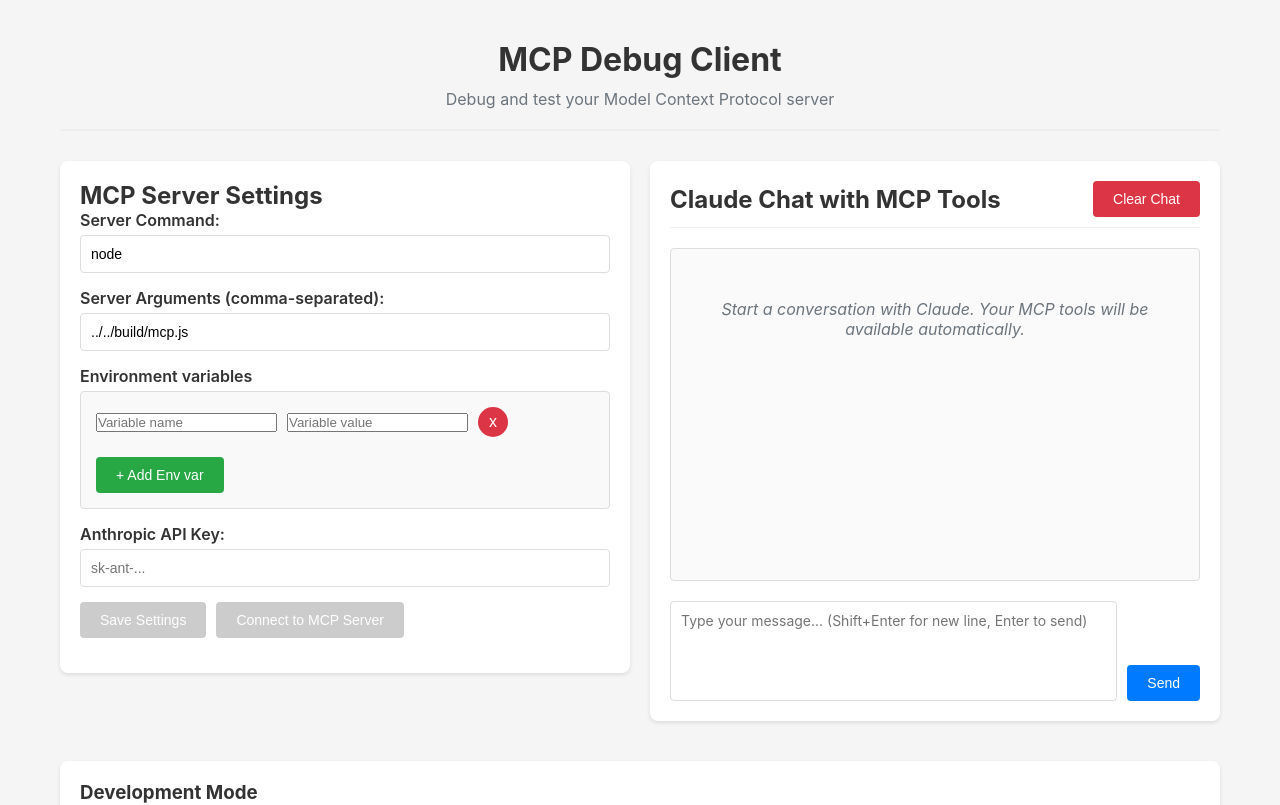
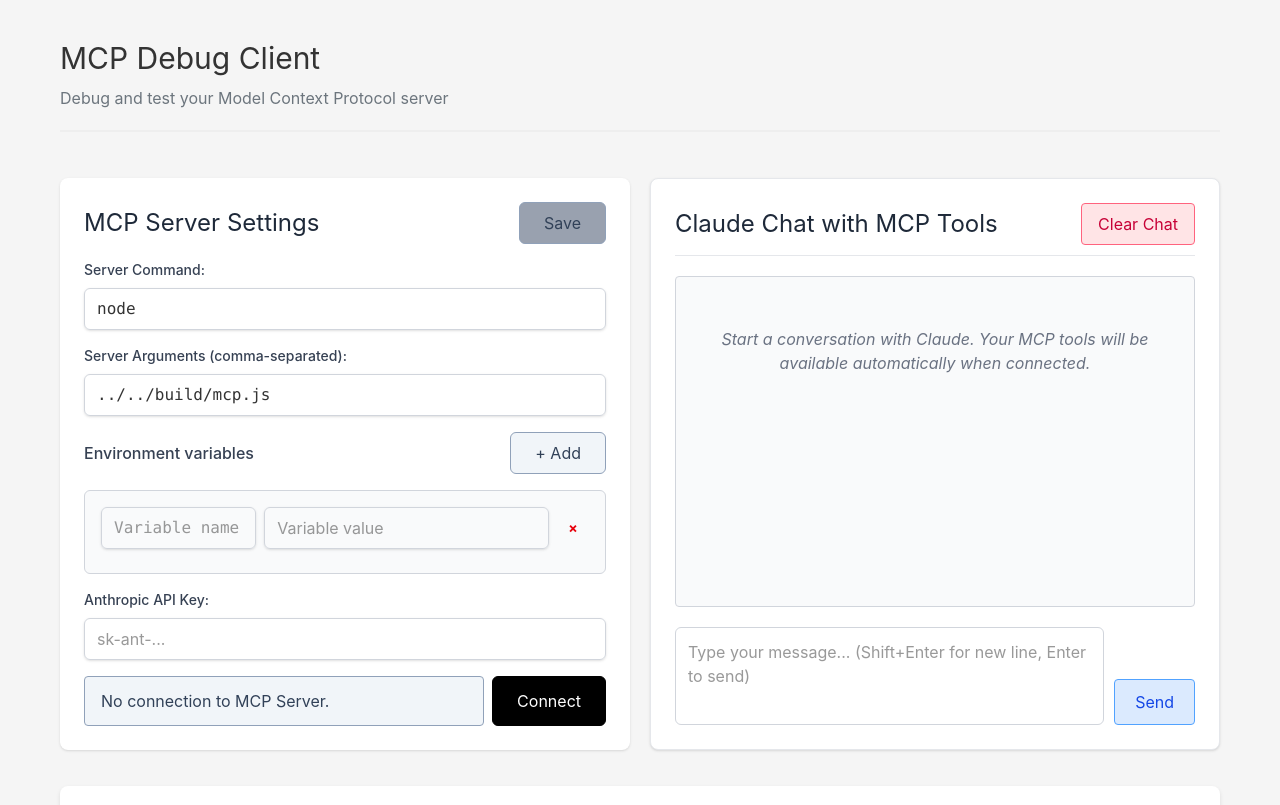
Before and after one commit to faraazahmad/mcp_debug, a Vue app: page / in a window 1280 px wide. Shown: the top 805 px of the page. Built offline with nearby package versions, Linux system fonts and the light colour scheme.

Commit message:
feat: Use Tailwindcss (#1)
* feat: install tailwindcss

* fix: working tailwind integration

* fix: use tailwind in settings panel

* fix: top design

* fix: highlight code

* fix: tool name font

```diff
--- a/bridge-server.js
+++ b/bridge-server.js
@@ -102,6 +102,7 @@ app.post('/api/mcp/connect', async (req, res) => {
       resources: resourcesResult.resources
     })
   } catch (error) {
+    console.log(error)
     res.status(500).json({
       success: false,
       error: error.message
--- a/index.html
+++ b/index.html
@@ -3,6 +3,7 @@
   <head>
     <meta charset="UTF-8" />
     <link rel="icon" type="image/svg+xml" href="/vite.svg" />
+    <link rel="stylesheet" href="src/style.css">
     <meta name="viewport" content="width=device-width, initial-scale=1.0" />
     <title>MCP Client</title>
   </head>
--- a/package.json
+++ b/package.json
@@ -12,12 +12,17 @@
     "@modelcontextprotocol/sdk": "^1.12.1",
     "cors": "^2.8.5",
     "express": "^5.1.0",
+    "highlight.js": "^11.11.1",
     "pinia": "^2.1.0",
     "vue": "^3.4.0",
     "vue-router": "^4.2.0"
   },
   "devDependencies": {
+    "@tailwindcss/vite": "^4.1.8",
     "@vitejs/plugin-vue": "^5.0.0",
+    "autoprefixer": "^10.4.21",
+    "postcss": "^8.5.4",
+    "tailwindcss": "^4.1.8",
     "typescript": "^5.3.0",
     "vite": "^5.0.0",
     "vue-tsc": "^1.8.0"
--- a/src/App.vue
+++ b/src/App.vue
@@ -1,25 +1,18 @@
 <template>
-  <div class="container">
+  <div class="container p-4 flex flex-col gap-4">
     <header>
-      <h1>MCP Debug Client</h1>
+      <h1 class="text-3xl">MCP Debug Client</h1>
       <p>Debug and test your Model Context Protocol server</p>
     </header>
 
-    <div class="grid grid-2">
-      <!-- Left Column: Settings and Tools -->
-      <div>
-        <SettingsPanel />
+    <div class="grid grid-cols-2 gap-4">
+      <SettingsPanel />
+      <ChatPanel />
+    </div>
 
-        <div v-if="mcpStore.isConnected" class="grid">
-          <ToolsPanel />
-          <ResourcesPanel />
-        </div>
-      </div>
-
-      <!-- Right Column: Chat -->
-      <div>
-        <ChatPanel />
-      </div>
+    <div v-if="mcpStore.isConnected" class="grid grid-rows-2">
+      <ToolsPanel />
+      <ResourcesPanel />
     </div>
 
     <!-- Development Mode Toggle -->
@@ -77,7 +70,6 @@ onMounted(() => {
 
 <style>
 header {
-  text-align: center;
   margin-bottom: 30px;
   padding: 20px 0;
   border-bottom: 2px solid #eee;
--- a/src/components/ChatPanel.vue
+++ b/src/components/ChatPanel.vue
@@ -1,80 +1,85 @@
 <template>
-  <div class="card chat-panel">
-    <div class="chat-header">
-      <h2>Claude Chat with MCP Tools</h2>
-      <button @click="clearChat" class="button" style="background: #dc3545;">
+  <div class="p-6 bg-white rounded-lg shadow border border-gray-200 max-h-[80vh] flex flex-col">
+    <div class="flex justify-between items-center mb-5 pb-2.5 border-b border-gray-200">
+      <h2 class="text-2xl text-gray-800">Claude Chat with MCP Tools</h2>
+      <button @click="clearChat" class="px-4 py-2 bg-rose-100 hover:bg-rose-200 border border-rose-400 rounded text-rose-700 transition-colors">
         Clear Chat
       </button>
     </div>
 
-    <div class="chat-messages" ref="messagesContainer">
-      <div v-if="chatStore.messages.length === 0" class="empty-state">
-        Start a conversation with Claude. Your MCP tools will be available automatically.
+    <div class="flex-1 gap-2 overflow-y-auto overflow-x-hidden py-2.5 border border-gray-300 rounded bg-gray-50" ref="messagesContainer">
+      <div v-if="chatStore.messages.length === 0" class="text-center text-gray-500 py-10 px-5 italic">
+        Start a conversation with Claude. Your MCP tools will be available automatically when connected.
       </div>
 
       <div
         v-for="message in chatStore.messages"
         :key="message.id"
-        :class="['message', message.role]"
+        :class="[
+          'mx-2.5 p-4 rounded-lg max-w-[80%] break-words mb-2',
+          message.role === 'user'
+            ? 'bg-blue-100 border border-blue-300 text-black ml-auto mr-2.5'
+            : 'bg-white border border-gray-300 mr-auto ml-2.5'
+        ]"
       >
-        <div class="message-header">
-          <span class="role">{{ message.role === 'user' ? 'You' : 'Claude' }}</span>
-          <span class="timestamp">{{ formatTime(message.timestamp) }}</span>
+        <div class="flex justify-between items-center mb-2 text-xs opacity-80">
+          <span class="font-semibold">{{ message.role === 'user' ? 'You' : 'Claude' }}</span>
+          <span class="text-[11px]">{{ formatTime(message.timestamp) }}</span>
         </div>
 
-        <div class="message-content">
-          <pre v-if="message.role === 'assistant'">{{ message.content }}</pre>
-          <p v-else>{{ message.content }}</p>
+        <div>
+          <pre v-if="message.role === 'assistant'" class="m-0 whitespace-pre-wrap break-words max-w-full font-inherit">{{ message.content }}</pre>
+          <p v-else class="m-0">{{ message.content }}</p>
         </div>
 
-        <div v-if="message.tools && message.tools.length > 0" class="tool-calls">
-          <h4>Tool Calls:</h4>
+        <div v-if="message.tools && message.tools.length > 0" class="mt-4 pt-4 border-t border-gray-200">
+          <h4 class="m-0 mb-2.5 text-gray-500 text-sm">Tool Calls:</h4>
           <div
             v-for="(tool, index) in message.tools"
             :key="index"
-            class="tool-call"
+            class="rounded mb-2.5 font-mono"
           >
-            <strong>{{ tool.name }}</strong>
-            <pre>{{ JSON.stringify(tool.arguments, null, 2) }}</pre>
-            <div v-if="tool.result" class="tool-result">
-              <strong>Result:</strong>
-              <pre>{{ JSON.stringify(tool.result, null, 2) }}</pre>
+            <strong class="block mb-1 text-blue-600">{{ tool.name }}</strong>
+            <pre class="my-1 text-xs bg-gray-200 p-2 rounded whitespace-pre-wrap break-words max-w-full"><code class="language-json" v-html="highlightCode(JSON.stringify(tool.arguments, null, 2))"></code></pre>
+            <div v-if="tool.result" class="mt-2.5 pt-2.5 border-t border-gray-300">
+              <strong class="block mb-1 text-blue-600">Result:</strong>
+              <pre class="my-1 text-xs bg-gray-200 p-2 rounded whitespace-pre-wrap break-words max-w-full"><code class="language-json" v-html="highlightCode(JSON.stringify(tool.result, null, 2))"></code></pre>
             </div>
           </div>
         </div>
       </div>
 
-      <div v-if="chatStore.isLoading" class="message assistant loading">
-        <div class="message-header">
-          <span class="role">Claude</span>
+      <div v-if="chatStore.isLoading" class="mx-2.5 p-4 rounded-lg max-w-[80%] break-words bg-gray-100 mr-auto ml-2.5">
+        <div class="flex justify-between items-center mb-2 text-xs opacity-80">
+          <span class="font-semibold">Claude</span>
         </div>
-        <div class="message-content">
-          <div class="loading-dots">
-            <span></span>
-            <span></span>
-            <span></span>
+        <div>
+          <div class="flex gap-1 items-center">
+            <span class="w-2 h-2 rounded-full bg-blue-600 animate-bounce" style="animation-delay: -0.32s;"></span>
+            <span class="w-2 h-2 rounded-full bg-blue-600 animate-bounce" style="animation-delay: -0.16s;"></span>
+            <span class="w-2 h-2 rounded-full bg-blue-600 animate-bounce"></span>
           </div>
         </div>
       </div>
     </div>
 
-    <div class="chat-input">
-      <div v-if="chatStore.error" class="error">
+    <div class="mt-5">
+      <div v-if="chatStore.error" class="mb-2 p-2 bg-red-100 text-red-700 rounded">
         {{ chatStore.error }}
       </div>
 
-      <div class="input-group">
+      <div class="flex gap-2.5 items-end">
         <textarea
           v-model="newMessage"
           @keydown="handleKeyDown"
-          class="textarea"
+          class="flex-1 resize-none p-3 border border-gray-300 rounded-md focus:outline-none focus:ring-2 focus:ring-blue-500 focus:border-transparent"
           placeholder="Type your message... (Shift+Enter for new line, Enter to send)"
           rows="3"
         ></textarea>
 
         <button
           @click="sendMessage"
-          class="button send-button"
+          class="px-5 py-2.5 bg-blue-100 border border-blue-400 text-blue-700 rounded hover:bg-blue-200 transition-colors h-fit"
         >
           Send
         </button>
@@ -88,9 +93,11 @@ import { ref, computed, nextTick, onMounted } from 'vue'
 import { useChatStore } from '../stores/chat'
 import { useMcpStore } from '../stores/mcp'
 import { sendChatMessage } from '../services/chatService'
+import { useHighlight } from '../composables/useHighlight'
 
 const chatStore = useChatStore()
 const mcpStore = useMcpStore()
+const { highlightCode } = useHighlight()
 
 const newMessage = ref('')
 const messagesContainer = ref<HTMLElement>()
@@ -150,179 +157,3 @@ onMounted(() => {
   scrollToBottom()
 })
 </script>
-
-<style scoped>
-.chat-panel {
-  height: 70vh;
-  display: flex;
-  flex-direction: column;
-}
-
-.chat-header {
-  display: flex;
-  justify-content: space-between;
-  align-items: center;
-  margin-bottom: 20px;
-  padding-bottom: 10px;
-  border-bottom: 1px solid #eee;
-}
-
-.chat-messages {
-  flex: 1;
-  overflow-y: auto;
-  overflow-x: hidden;
-  padding: 10px 0;
-  border: 1px solid #ddd;
-  border-radius: 4px;
-  background: #fafafa;
-}
-
-.empty-state {
-  text-align: center;
-  color: #6c757d;
-  padding: 40px 20px;
-  font-style: italic;
-}
-
-.message {
-  margin: 10px;
-  padding: 15px;
-  border-radius: 8px;
-  max-width: 80%;
-  word-wrap: break-word;
-  overflow-wrap: break-word;
-}
-
-.message.user {
-  background: #007bff;
-  color: white;
-  margin-left: auto;
-  margin-right: 10px;
-}
-
-.message.assistant {
-  background: white;
-  border: 1px solid #ddd;
-  margin-right: auto;
-  margin-left: 10px;
-}
-
-.message.loading {
-  background: #f8f9fa;
-}
-
-.message-header {
-  display: flex;
-  justify-content: space-between;
-  align-items: center;
-  margin-bottom: 8px;
-  font-size: 12px;
-  opacity: 0.8;
-}
-
-.role {
-  font-weight: 600;
-}
-
-.timestamp {
-  font-size: 11px;
-}
-
-.message-content pre {
-  margin: 0;
-  white-space: pre-wrap;
-  word-wrap: break-word;
-  overflow-wrap: break-word;
-  font-family: inherit;
-  max-width: 100%;
-}
-
-.message-content p {
-  margin: 0;
-}
-
-.tool-calls {
-  margin-top: 15px;
-  padding-top: 15px;
-  border-top: 1px solid #eee;
-}
-
-.tool-calls h4 {
-  margin: 0 0 10px 0;
-  color: #6c757d;
-  font-size: 14px;
-}
-
-.tool-call {
-  background: #f8f9fa;
-  padding: 10px;
-  border-radius: 4px;
-  margin-bottom: 10px;
-}
-
-.tool-call strong {
-  display: block;
-  margin-bottom: 5px;
-  color: #007bff;
-}
-
-.tool-call pre {
-  margin: 5px 0;
-  font-size: 12px;
-  background: #e9ecef;
-  padding: 8px;
-  border-radius: 4px;
-  white-space: pre-wrap;
-  word-wrap: break-word;
-  overflow-wrap: break-word;
-  max-width: 100%;
-}
-
-.tool-result {
-  margin-top: 10px;
-  padding-top: 10px;
-  border-top: 1px solid #dee2e6;
-}
-
-.loading-dots {
-  display: flex;
-  gap: 4px;
-  align-items: center;
-}
-
-.loading-dots span {
-  width: 8px;
-  height: 8px;
-  border-radius: 50%;
-  background: #007bff;
-  animation: loading 1.4s infinite ease-in-out;
-}
-
-.loading-dots span:nth-child(1) { animation-delay: -0.32s; }
-.loading-dots span:nth-child(2) { animation-delay: -0.16s; }
-
-@keyframes loading {
-  0%, 80%, 100% { opacity: 0.3; }
-  40% { opacity: 1; }
-}
-
-.chat-input {
-  margin-top: 20px;
-}
-
-.input-group {
-  display: flex;
-  gap: 10px;
-  align-items: flex-end;
-}
-
-.input-group .textarea {
-  flex: 1;
-  resize: none;
-}
-
-.send-button {
-  padding: 10px 20px;
-  height: fit-content;
-}
-</style>
--- a/src/components/ResourcesPanel.vue
+++ b/src/components/ResourcesPanel.vue
@@ -39,7 +39,7 @@
         <h3>{{ selectedResource.uri }}</h3>
 
         <div v-if="resourceContent" class="resource-content">
-          <pre>{{ resourceContent }}</pre>
+          <pre><code class="language-json" v-html="highlightCode(resourceContent)"></code></pre>
         </div>
 
         <div v-if="resourceError" class="error">
@@ -58,8 +58,10 @@
 import { ref } from 'vue'
 import { useMcpStore } from '../stores/mcp'
 import { readResource } from '../services/mcpClient'
+import { useHighlight } from '../composables/useHighlight'
 
 const mcpStore = useMcpStore()
+const { highlightCode } = useHighlight()
 
 const selectedResource = ref<{ uri: string } | null>(null)
 const resourceContent = ref<string | null>(null)
--- a/src/components/SettingsPanel.vue
+++ b/src/components/SettingsPanel.vue
@@ -1,38 +1,51 @@
 <template>
-  <div class="card">
-    <h2>MCP Server Settings</h2>
+  <div class="bg-white rounded-lg shadow p-6 flex flex-col gap-4 justify-between">
+    <div class="flex flex-row justify-between items-center gap-4">
+      <h2 class="text-2xl text-gray-800">MCP Server Settings</h2>
+      <button
+        @click="saveSettings"
+        class="bg-slate-100 hover:bg-slate-200 border border-slate-400 disabled:bg-gray-400 disabled:cursor-not-allowed text-slate-700 px-6 py-2 rounded-md transition-colors"
+        :disabled="!isValid"
+      >
+        Save
+      </button>
+    </div>
 
-    <div class="form-group">
-      <label>Server Command:</label>
+    <div class="">
+      <label class="block text-sm font-medium text-gray-700 mb-2">Server Command:</label>
       <input
         v-model="localSettings.serverCommand"
-        class="input"
+        class="font-mono w-full px-3 py-2 border border-gray-300 rounded-md shadow-sm focus:outline-none focus:ring-2 focus:ring-blue-500 focus:border-blue-500"
         placeholder="node"
       />
     </div>
 
-    <div class="form-group">
-      <label>Server Arguments (comma-separated):</label>
+    <div class="">
+      <label class="block text-sm font-medium text-gray-700 mb-2">Server Arguments (comma-separated):</label>
       <input
         v-model="serverArgsString"
-        class="input"
+        class="font-mono w-full px-3 py-2 border border-gray-300 rounded-md shadow-sm focus:outline-none focus:ring-2 focus:ring-blue-500 focus:border-blue-500"
         placeholder="../../build/mcp.js"
       />
     </div>
 
-    <div class="form-group">
-      <label>Environment variables</label>
-      <div class="env-vars-container">
-        <div class="env-var-row" v-for="(key, index) in envVarKeys" :key="index">
+    <div class="flex-1">
+      <div class="flex flex-row justify-between gap-4 items-center mb-4">
+        <a class="font-medium text-gray-700">Environment variables</a>
+        <button class="bg-slate-100 hover:bg-slate-200 border border-slate-400 disabled:bg-gray-400 disabled:cursor-not-allowed text-slate-700 px-6 py-2 rounded-md transition-colors" @click="addEnvVar" type="button">+ Add</button>
+
+      </div>
+      <div class="border border-gray-300 rounded-md p-4 bg-gray-50 max-h-70 overflow-y-auto">
+        <div class="flex flex-col md:flex-row gap-2 mb-2 items-center" v-for="(key, index) in envVarKeys" :key="index">
           <input
-            class="input-var-key"
+            class="font-mono flex-1 min-w-0 md:min-w-[150px] px-3 py-2 border border-gray-300 rounded-md shadow-sm focus:outline-none focus:ring-2 focus:ring-blue-500 focus:border-blue-500"
             type="text"
             v-model="envVarKeys[index]"
             placeholder="Variable name"
             @input="updateEnvVarKey(index, $event.target.value)"
           >
           <input
-            class="input-var-value"
+            class="flex-2 min-w-0 md:min-w-[200px] px-3 py-2 border border-gray-300 rounded-md shadow-sm focus:outline-none focus:ring-2 focus:ring-blue-500 focus:border-blue-500"
             type="password"
             v-model="localSettings.environmentVariables[key]"
             placeholder="Variable value"
@@ -40,53 +53,47 @@
           <button
             @click="removeEnvVar(index)"
             type="button"
-            class="delete-button"
-          >x</button>
+            class="hover:bg-red-100 text-red-600 w-8 h-8 rounded-full flex items-center justify-center text-sm font-bold cursor-pointer transition-colors"
+          >×</button>
         </div>
-        <button class="button add-button" @click="addEnvVar" type="button">+ Add Env var</button>
       </div>
     </div>
 
-    <div class="form-group">
-      <label>Anthropic API Key:</label>
+    <div class="">
+      <label class="block text-sm font-medium text-gray-700 mb-2">Anthropic API Key:</label>
       <input
         v-model="localSettings.anthropicApiKey"
         type="password"
-        class="input"
+        class="w-full px-3 py-2 border border-gray-300 rounded-md shadow-sm focus:outline-none focus:ring-2 focus:ring-blue-500 focus:border-blue-500"
         placeholder="sk-ant-..."
       />
     </div>
 
-    <div class="form-group">
-      <button
-        @click="saveSettings"
-        class="button"
-        :disabled="!isValid"
-      >
-        Save Settings
-      </button>
+    <div class="flex flex-row gap-2 w-full">
+      <div v-if="mcpStore.error" class="flex-1 bg-red-100 border border-red-400 text-red-700 px-4 py-3 rounded">
+        {{ mcpStore.error }}.
+      </div>
+      <div v-else-if="mcpStore.isConnecting" class="flex-1 bg-blue-100 border border-blue-400 text-blue-700 px-4 py-3 rounded">
+        Connecting to MCP server...
+      </div>
+      <div v-else-if="mcpStore.serverInfo" class="flex-1 bg-green-100 border border-green-400 text-green-700 px-4 py-3 rounded">
+        Connected to {{ mcpStore.serverInfo.name }} v{{ mcpStore.serverInfo.version }}.
+      </div>
+      <div v-else-if="!mcpStore.isConnected" class="flex-1 bg-slate-100 border border-slate-400 text-slate-700 px-4 py-3 rounded">
+        No connection to MCP Server.
+      </div>
 
       <button
         @click="connectToServer"
-        class="button"
+        :class="mcpStore.isConnected
+          ? 'bg-red-100 hover:bg-red-200 disabled:bg-black disabled:text-white disabled:border-black disabled:cursor-not-allowed text-red-700 border border-red-400 px-6 py-2 rounded-md transition-colors'
+          : 'bg-green-100 hover:bg-green-200 disabled:bg-black disabled:text-white disabled:border-black disabled:cursor-not-allowed text-green-700 border border-green-400 px-6 py-2 rounded-md transition-colors'"
         :disabled="!canConnect"
-        style="margin-left: 10px;"
       >
-        {{ mcpStore.isConnected ? 'Disconnect' : 'Connect to MCP Server' }}
+        {{ mcpStore.isConnected ? 'Disconnect' : 'Connect' }}
       </button>
     </div>
 
-    <div v-if="mcpStore.error" class="error">
-      {{ mcpStore.error }}
-    </div>
-
-    <div v-if="mcpStore.isConnecting" class="success">
-      Connecting to MCP server...
-    </div>
-
-    <div v-if="mcpStore.serverInfo" class="success">
-      Connected to {{ mcpStore.serverInfo.name }} v{{ mcpStore.serverInfo.version }}
-    </div>
   </div>
 </template>
 
@@ -186,69 +193,3 @@ onMounted(() => {
   updateEnvVarKeys()
 })
 </script>
-
-<style scoped>
-.env-vars-container {
-  border: 1px solid #ddd;
-  border-radius: 4px;
-  padding: 15px;
-  background: #f9f9f9;
-}
-
-.env-var-row {
-  display: flex;
-  gap: 10px;
-  margin-bottom: 10px;
-  align-items: center;
-}
-
-.env-var-key {
-  flex: 1;
-  min-width: 150px;
-}
-
-.env-var-value {
-  flex: 2;
-  min-width: 200px;
-}
-
-.delete-button {
-  background: #dc3545;
-  color: white;
-  border: none;
-  width: 30px;
-  height: 30px;
-  border-radius: 50%;
-  cursor: pointer;
-  display: flex;
-  align-items: center;
-  justify-content: center;
-  font-size: 16px;
-  line-height: 1;
-}
-
-.delete-button:hover {
-  background: #c82333;
-}
-
-.add-button {
-  background: #28a745;
-  margin-top: 10px;
-}
-
-.add-button:hover {
-  background: #218838;
-}
-
-@media (max-width: 768px) {
-  .env-var-row {
-    flex-direction: column;
-    align-items: stretch;
-  }
-
-  .env-var-key,
-  .env-var-value {
-    min-width: auto;
-  }
-}
-</style>
--- /dev/null
+++ b/src/composables/useHighlight.ts
@@ -0,0 +1,32 @@
+import { onMounted, nextTick } from 'vue'
+import hljs from 'highlight.js/lib/core'
+import json from 'highlight.js/lib/languages/json'
+import 'highlight.js/styles/github.css'
+
+// Register JSON language
+hljs.registerLanguage('json', json)
+
+export function useHighlight() {
+  const highlightAll = () => {
+    nextTick(() => {
+      hljs.highlightAll()
+    })
+  }
+
+  const highlightCode = (code: string, language: string = 'json'): string => {
+    try {
+      return hljs.highlight(code, { language }).value
+    } catch (error) {
+      return code
+    }
+  }
+
+  onMounted(() => {
+    highlightAll()
+  })
+
+  return {
+    highlightAll,
+    highlightCode
+  }
+}
--- a/src/style.css
+++ b/src/style.css
@@ -1,8 +1,4 @@
-* {
-  margin: 0;
-  padding: 0;
-  box-sizing: border-box;
-}
+@import "tailwindcss";
 
 body {
   font-family: -apple-system, BlinkMacSystemFont, 'Segoe UI', Roboto, sans-serif;
--- a/vite.config.ts
+++ b/vite.config.ts
@@ -1,15 +1,15 @@
 import { defineConfig } from 'vite'
 import vue from '@vitejs/plugin-vue'
+import tailwindcss from '@tailwindcss/vite'
 
 export default defineConfig({
-  plugins: [vue()],
+  plugins: [vue(), tailwindcss()],
   server: {
     port: 3001,
     host: true
   },
   define: {
     global: 'globalThis',
-    'process.env': {}
   },
   optimizeDeps: {
     include: ['@anthropic-ai/sdk']
```
Also changed, not shown: src/components/ToolsPanel.vue (+5 -3 lines), 2 other files (tests, documents, lock files or other folders).
